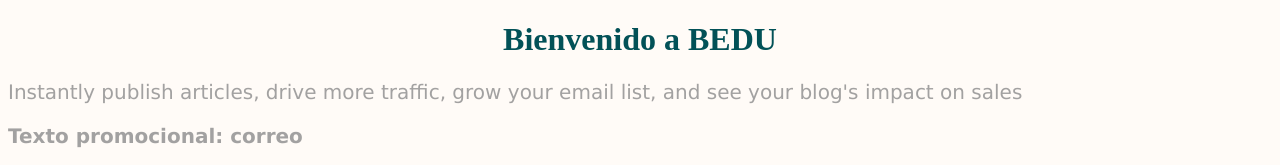
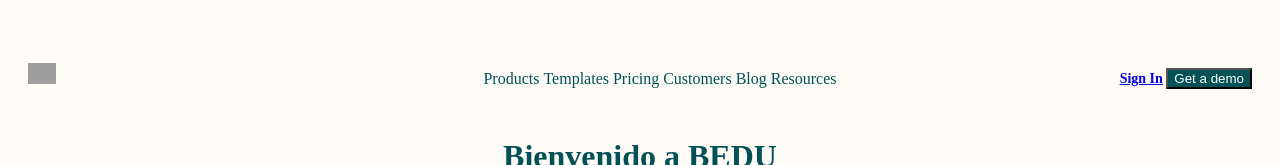
Before and after one commit to CarlosCaravanTsz/santander-frontend-2022, a plain HTML site: page index.html in a window 1280 px wide. Shown: the top 165 px of the page. Drawn offline with Linux system fonts and the light colour scheme; grey boxes are pictures that could not be loaded.

Commit message:
Agregando el navbar y algunos estilos css

```diff
--- a/index.html
+++ b/index.html
@@ -8,6 +8,29 @@
     <link rel="stylesheet" href="./styles.css">
 </head>
 <body>
+    <header class="header">
+        <!-- Regresar página principal-->
+        <a href="#" class="logo">
+            <img  src="https://getmatcha.com/wp-content/uploads/2020/01/Icon-green.png" alt="Matcha logo">
+        </a>
+        <!-- Menu-->
+        <nav class="navbar">
+            <ul>
+                <li>Products</li>
+                <li>Templates</li>
+                <li>Pricing</li>
+                <li>Customers</li>
+                <li>Blog</li>
+                <li>Resources</li>
+            </ul>
+        </nav>
+        <!-- Acciones -->
+        <div class="actions">
+           <a href="./login" >Sign In</a>
+           <button>Get a demo</button>
+        </div>
+    </header>
+
     <h1>Bienvenido a BEDU</h1>
     <p>Instantly publish articles, drive more traffic, grow your email list, and see your blog's impact on sales
         <p><strong>Texto promocional: correo</strong></p>
--- a/styles.css
+++ b/styles.css
@@ -17,3 +17,47 @@
     color: #fff;
     background-color: #025157;
 }
+
+.header {
+    margin-top: 40px;
+    margin-left: 20px;
+    margin-right: 20px;
+    font-size: 0;
+}
+
+li {
+    display: inline;
+}
+
+.header > * {
+    display: inline-block;
+    font-size: 16px;
+    line-height: 45px;
+    height: 100%;
+    vertical-align: middle;
+}
+
+
+.logo {
+width: 15%;
+
+}
+
+.logo > img {
+    width: 15%;
+}
+
+
+.navbar{
+    width: 70%;
+    text-align: center;
+    color: #025157;
+    font-weight: 500;
+}
+
+.actions {
+    width: 15%;
+    text-align: right;
+    font-size: 14px;
+    font-weight: 600;
+}
```
